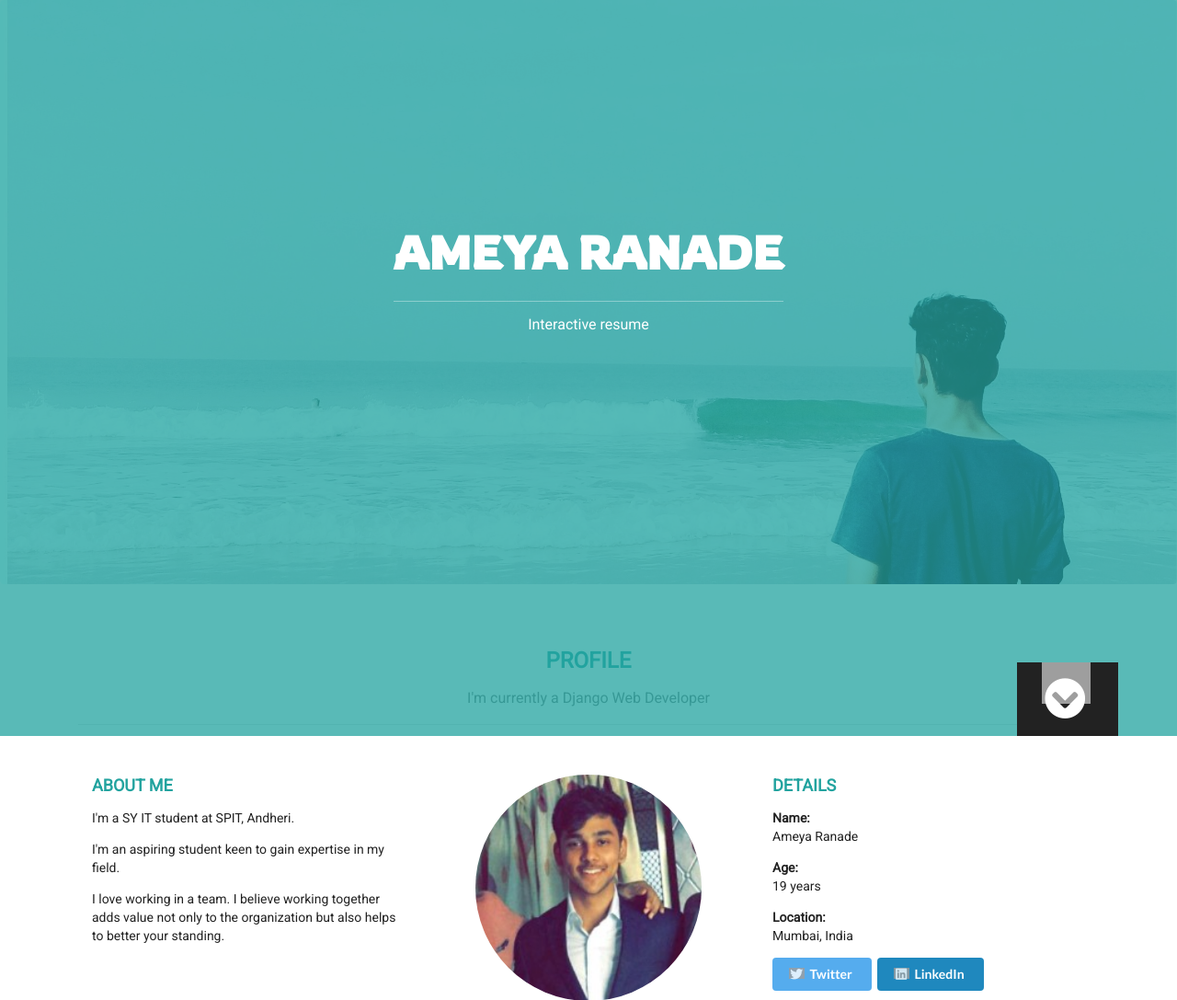
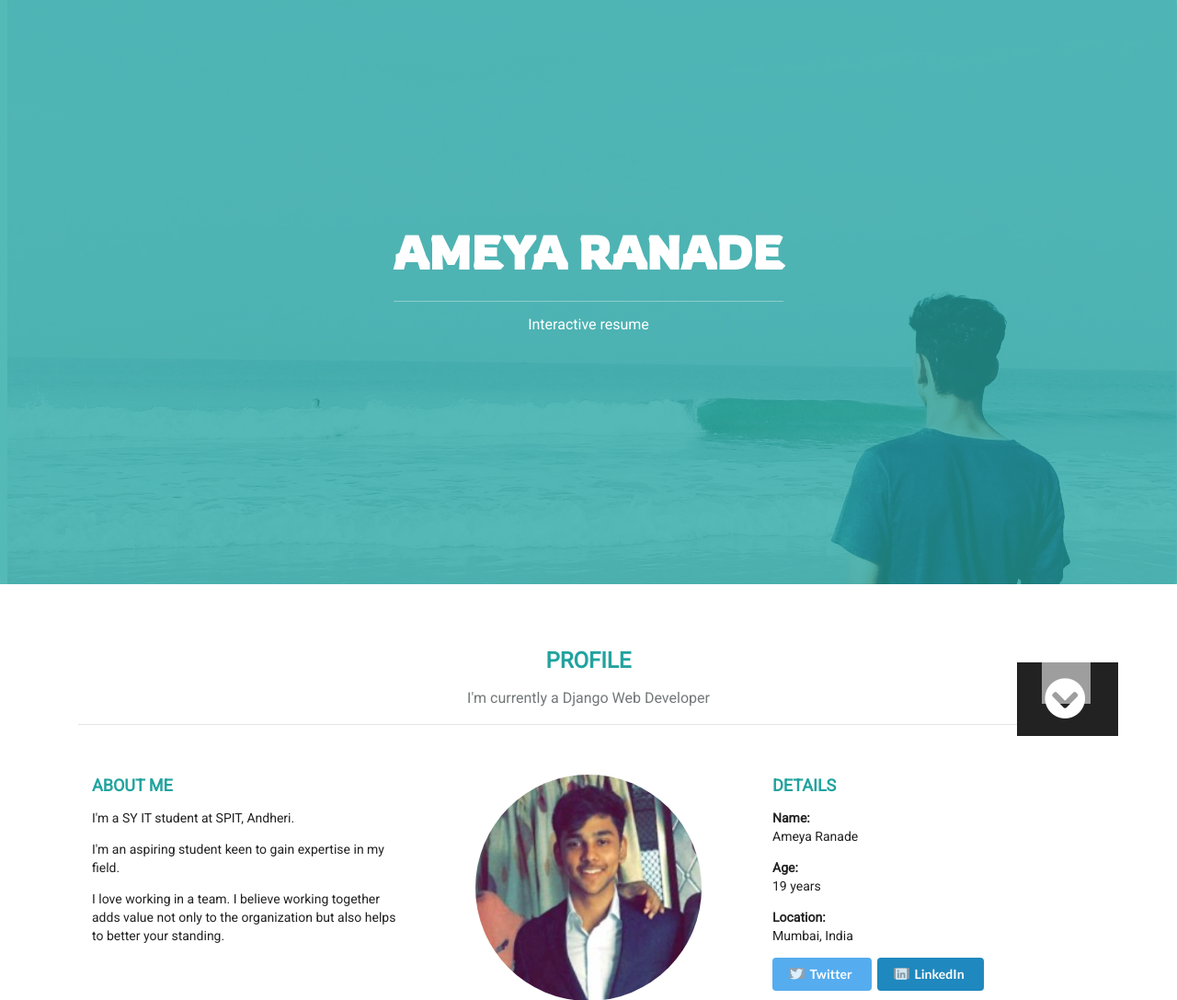
Before and after one commit to Ameya1104/my-portfolio, a PHP site: page /resume.html in a window 1280 px wide. Shown: the top 1087 px of the page at 92% size. Run offline with PHP 8.4, Linux system fonts and the light colour scheme; some libraries are stand-ins or nearby versions; grey boxes are pictures that could not be loaded.

Commit message:
Update resume.css

```diff
--- a/resume.css
+++ b/resume.css
@@ -123,6 +123,12 @@ h3 { font-size: 28px; }
 	-moz-transform: rotate(12deg);
 	-ms-transform: rotate(12deg);
 	-o-transform: rotate(12deg);
+}
+
+@media screen and (min-width: 320px) {
+	.overlay{
+		height: 635px;
+	}
 }
 
 @media (max-width: 767px) {
```
